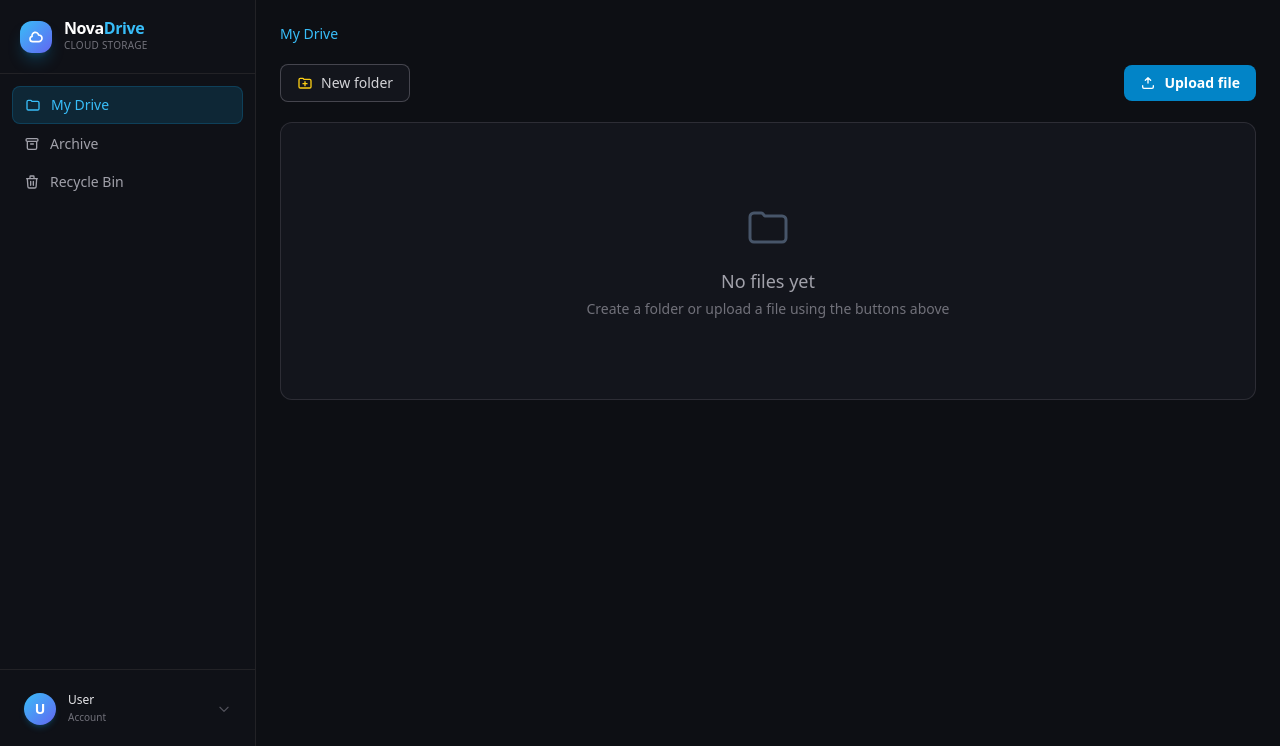
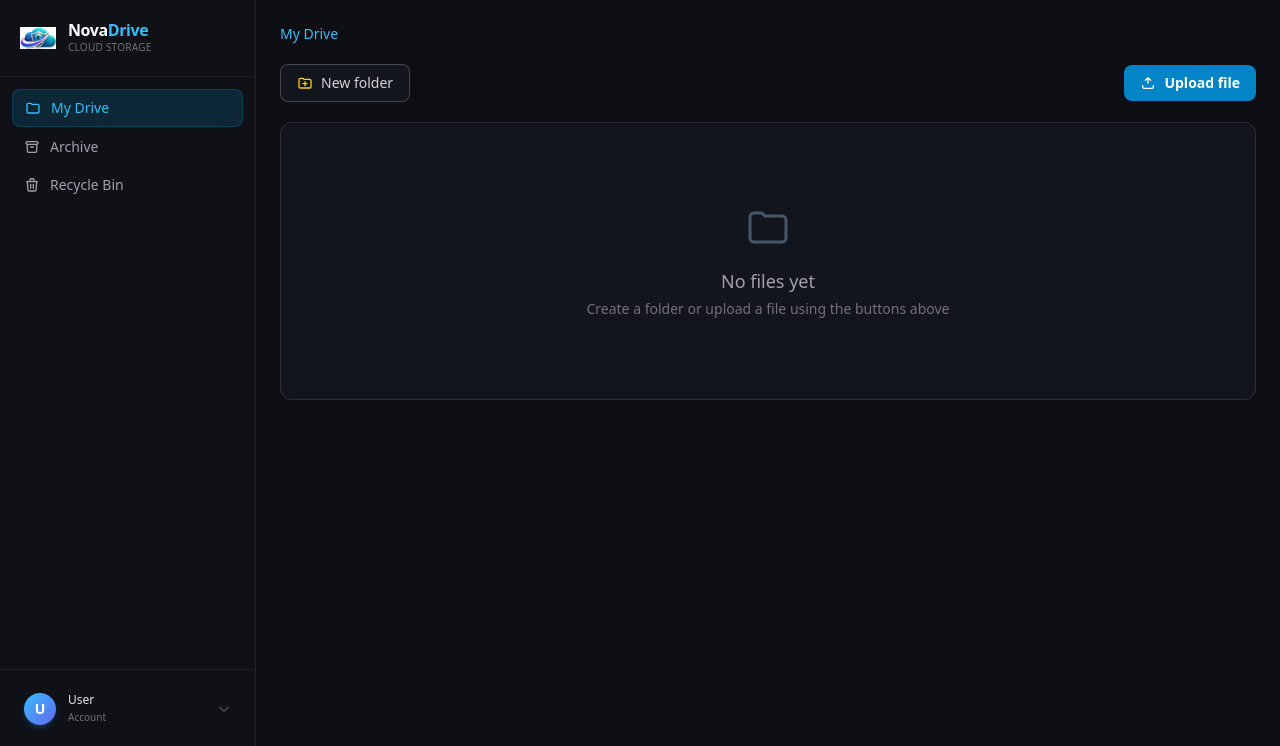
Before and after one commit to CaringalML/pureserverless, a Django app: template lambda/serverless_web_app/templates/drive/home.html in a window 1280 px wide. Shown: the top 746 px of the page. Run offline with Django 5.2, Linux system fonts and the light colour scheme; the template is opened without the code that fills it, so the values that code supplies are empty; some libraries are stand-ins or nearby versions.

Commit message:
Add NovaDrive logo and favicon to sidebar and navbar
- Create static/img/ with novadrive.png and novadrive.ico
- Add STATICFILES_DIRS to settings
- Wire favicon in base.html <head>
- Replace SVG cloud placeholder with real logo image in navbar and sidebar

Co-Authored-By: Claude Sonnet 4.6 <noreply@anthropic.com>

```diff
--- a/lambda/serverless_web_app/config/settings/base.py
+++ b/lambda/serverless_web_app/config/settings/base.py
@@ -68,6 +68,7 @@ DATABASES = {
 }
 
 STATIC_URL = "/static/"
+STATICFILES_DIRS = [BASE_DIR / "static"]
 
 DEFAULT_AUTO_FIELD = "django.db.models.BigAutoField"
 
--- a/lambda/serverless_web_app/templates/base.html
+++ b/lambda/serverless_web_app/templates/base.html
@@ -5,6 +5,8 @@
     <meta name="viewport" content="width=device-width, initial-scale=1.0">
     <meta name="csrf-token" content="{{ csrf_token }}">
     <title>{% block title %}NovaDrive{% endblock %}</title>
+    {% load static %}
+    <link rel="icon" type="image/x-icon" href="{% static 'img/novadrive.ico' %}">
     <script src="https://cdn.tailwindcss.com"></script>
     <script src="https://unpkg.com/htmx.org@1.9.12"></script>
     <script src="https://unpkg.com/alpinejs@3.x.x/dist/cdn.min.js" defer></script>
@@ -74,11 +76,7 @@
     <nav class="bg-[#13151c] border-b border-zinc-800 px-6 py-4">
         <div class="max-w-3xl mx-auto flex items-center justify-between">
             <a href="{% url 'drive_home' %}" class="flex items-center gap-2.5 group">
-                <div class="w-7 h-7 rounded-lg bg-gradient-to-br from-sky-400 to-indigo-500 flex items-center justify-center shrink-0 shadow-lg shadow-sky-500/20">
-                    <svg class="w-4 h-4 text-white" xmlns="http://www.w3.org/2000/svg" fill="none" viewBox="0 0 24 24" stroke="currentColor" stroke-width="2.5">
-                        <path stroke-linecap="round" stroke-linejoin="round" d="M3 15a4 4 0 004 4h9a5 5 0 10-.1-9.999 5.002 5.002 0 10-9.78 2.096A4.001 4.001 0 003 15z"/>
-                    </svg>
-                </div>
+                <img src="{% static 'img/novadrive.png' %}" alt="NovaDrive" class="w-8 h-8 object-contain shrink-0">
                 <span class="text-base font-bold tracking-tight text-white">Nova<span class="text-sky-400">Drive</span></span>
             </a>
             <div class="flex items-center gap-4 text-sm">
--- a/lambda/serverless_web_app/templates/drive/home.html
+++ b/lambda/serverless_web_app/templates/drive/home.html
@@ -1,4 +1,5 @@
 {% extends "base.html" %}
+{% load static %}
 
 {% block title %}NovaDrive{% endblock %}
 
@@ -181,11 +182,7 @@
         {# ── Brand header ── #}
         <div class="px-5 py-5 border-b border-zinc-800/80">
             <a href="{% url 'drive_home' %}" class="flex items-center gap-3">
-                <div class="w-8 h-8 rounded-xl bg-gradient-to-br from-sky-400 to-indigo-500 flex items-center justify-center shrink-0 shadow-lg shadow-sky-500/25">
-                    <svg class="w-4 h-4 text-white" xmlns="http://www.w3.org/2000/svg" fill="none" viewBox="0 0 24 24" stroke="currentColor" stroke-width="2.5">
-                        <path stroke-linecap="round" stroke-linejoin="round" d="M3 15a4 4 0 004 4h9a5 5 0 10-.1-9.999 5.002 5.002 0 10-9.78 2.096A4.001 4.001 0 003 15z"/>
-                    </svg>
-                </div>
+                <img src="{% static 'img/novadrive.png' %}" alt="NovaDrive" class="w-9 h-9 object-contain shrink-0">
                 <div>
                     <p class="text-base font-bold leading-none tracking-tight text-white">Nova<span class="text-sky-400">Drive</span></p>
                     <p class="text-[10px] text-zinc-500 mt-0.5 tracking-wide uppercase">Cloud Storage</p>
```
Also changed, not shown: lambda/serverless_web_app/static/img/novadrive.ico (added), lambda/serverless_web_app/static/img/novadrive.png (added).
